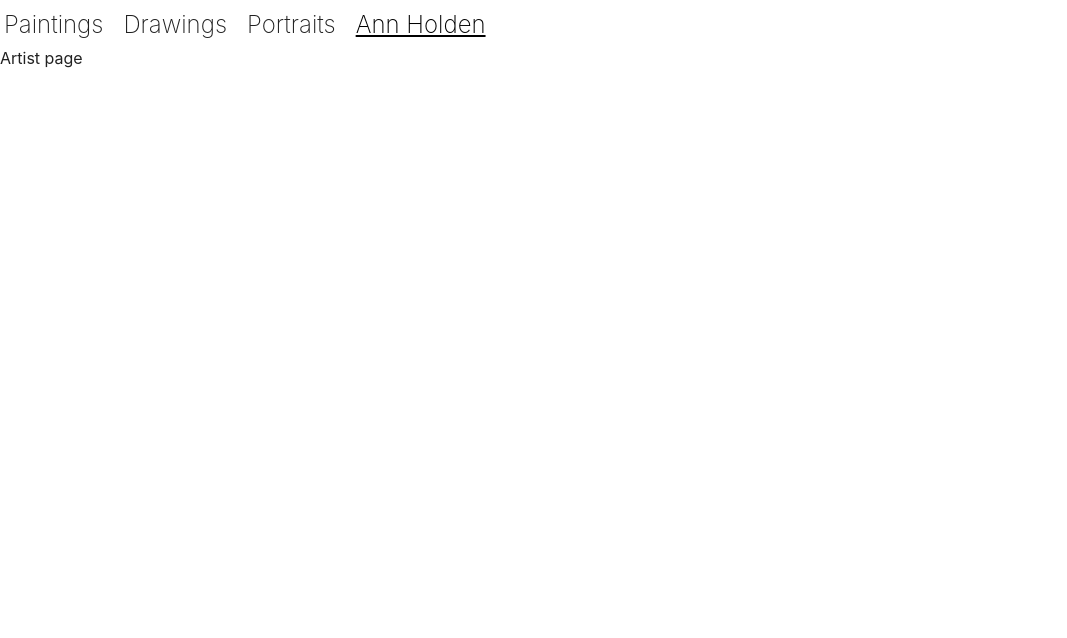
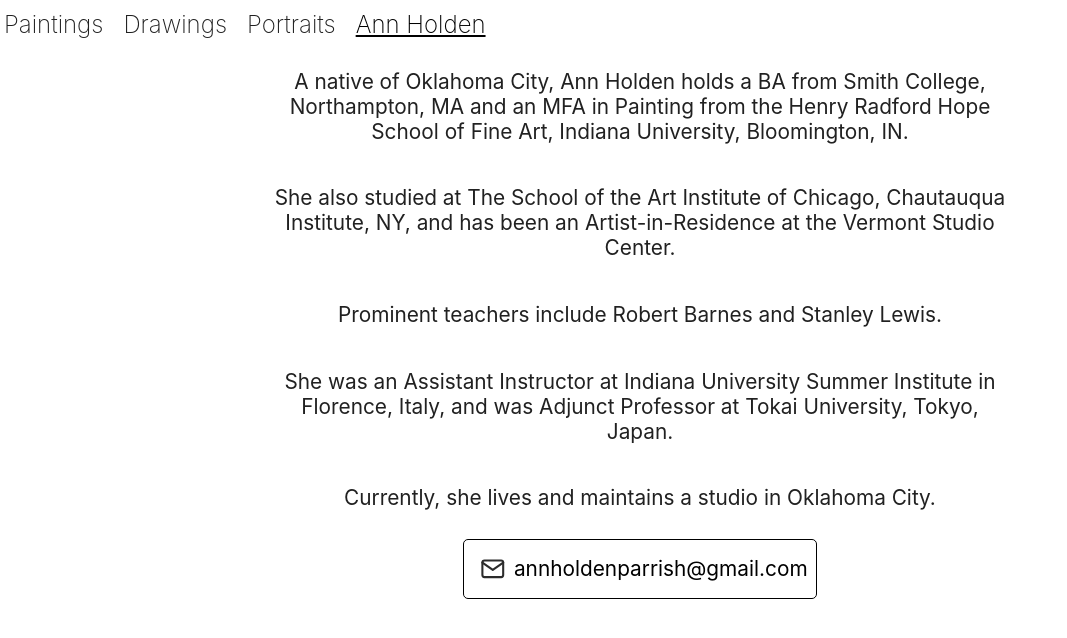
Before and after one commit to smwa/ann-holden-art, a Jekyll site: the page built from pages/Artist/index.html, in a window 1280 px wide. Shown: the top 638 px of the page, without its empty margins (0-1067 px from the left). Built offline with Jekyll 4.4.1, drawn with Linux system fonts in a browser that asks for light colours.

Commit message:
Add artist bio

```diff
--- a/_data/site.yml
+++ b/_data/site.yml
@@ -1,7 +1,22 @@
 name: Ann Holden
 title: Ann Holden
 description: >- # this means to ignore newlines until the next yaml key
-  Works from the artist Ann Holden.
+  A native of Oklahoma City, Ann Holden holds a BA from Smith College, Northampton, MA and an MFA in Painting from the Henry Radford Hope School of Fine Art, Indiana University, Bloomington, IN.
+
+  She also studied at The School of the Art Institute of Chicago, Chautauqua Institute, NY, and has been an Artist-in-Residence at the Vermont Studio Center.
+
+  Prominent teachers include Robert Barnes and Stanley Lewis.
+
+  She was an Assistant Instructor at Indiana University Summer Institute in Florence, Italy, and was Adjunct Professor at Tokai University, Tokyo, Japan.
+
+  Currently, she lives and maintains a studio in Oklahoma City.
+descriptions:
+  - A native of Oklahoma City, Ann Holden holds a BA from Smith College, Northampton, MA and an MFA in Painting from the Henry Radford Hope School of Fine Art, Indiana University, Bloomington, IN.
+  - She also studied at The School of the Art Institute of Chicago, Chautauqua Institute, NY, and has been an Artist-in-Residence at the Vermont Studio Center.
+  - Prominent teachers include Robert Barnes and Stanley Lewis.
+  - She was an Assistant Instructor at Indiana University Summer Institute in Florence, Italy, and was Adjunct Professor at Tokai University, Tokyo, Japan.
+  - Currently, she lives and maintains a studio in Oklahoma City.
+email_address: "annholdenparrish@gmail.com"
 color: "#212121"
 background_color: "#FFFFFF"
 logo: "assets/img/logo.png"
--- a/assets/css/custom.css
+++ b/assets/css/custom.css
@@ -104,3 +104,11 @@ svg {
 .art-carousel__collection {
   font-size: 0.76rem;
 }
+
+.artist-block {
+  max-width: 36em;
+}
+
+.sections > * > .artist-block {
+  height: initial;
+}
--- a/pages/Artist/index.html
+++ b/pages/Artist/index.html
@@ -4,4 +4,18 @@ layout: default
 navkey: artist
 ---
 
-Artist page
+<div class="sections">
+
+  <div>
+    <div class="artist-block">
+      {% for description in site.data.site.descriptions %}
+        <p>{{description}}</p>
+      {% endfor %}
+      <a href="mailto:{{site.data.site.email_address}}" class="center-content">
+        <i data-feather="mail"></i>
+        {{site.data.site.email_address}}
+      </a>
+    </div>
+  </div>
+
+</div>
```
